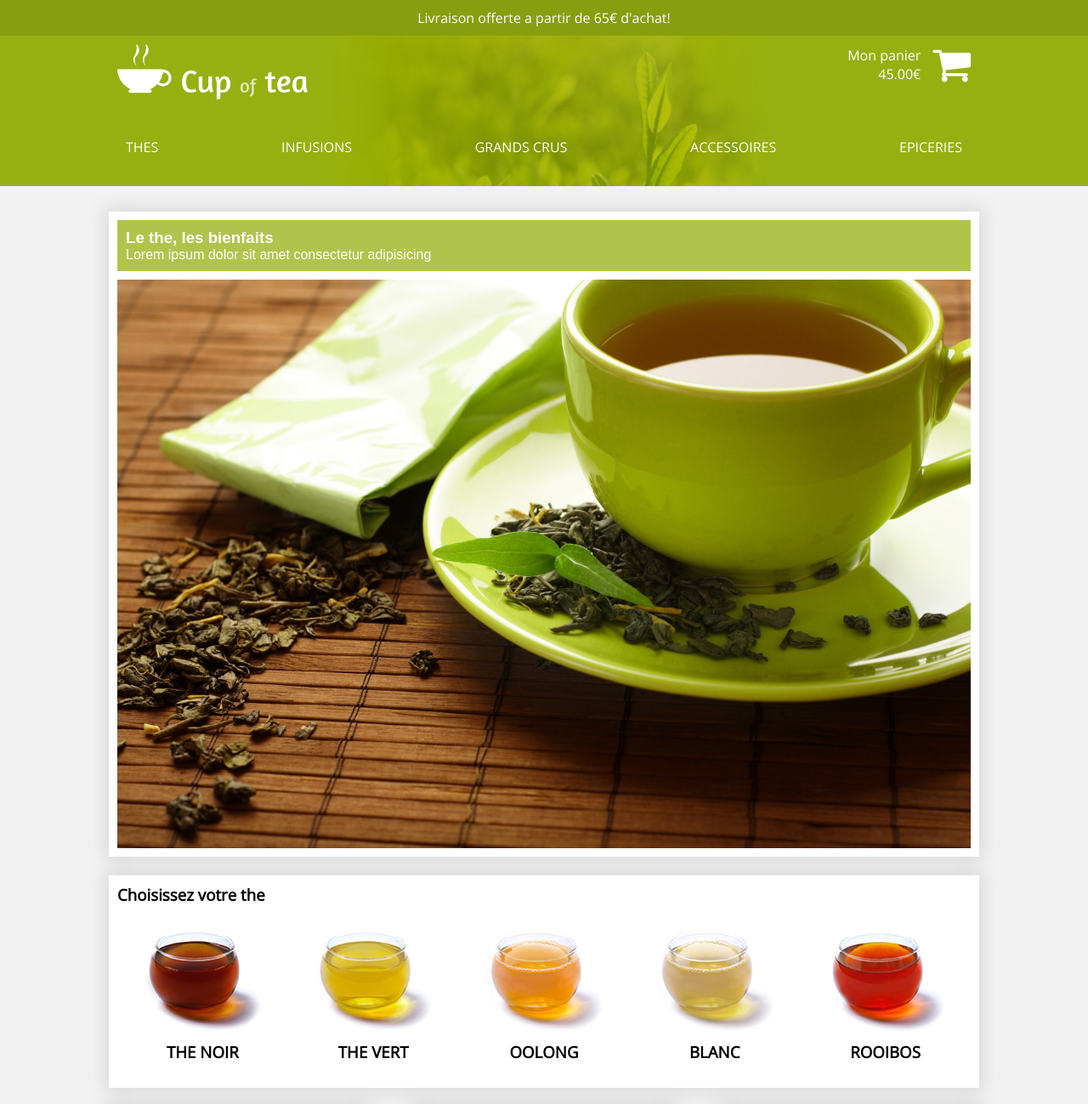
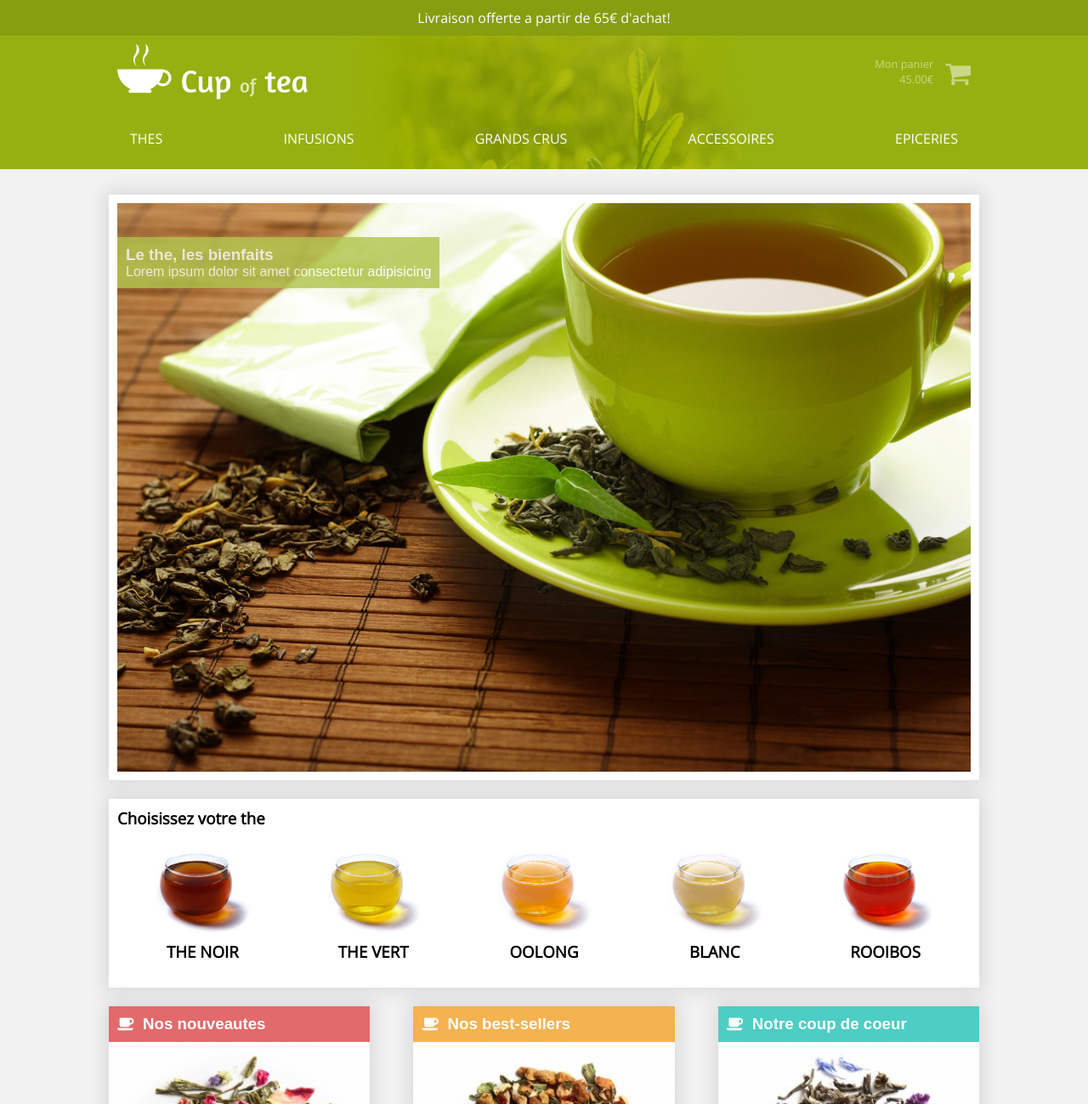
Before and after one commit to lkatkus/3WA-W4-4, a plain HTML site: page index.html in a window 1280 px wide. Shown: the top 1299 px of the page at 85% size. Drawn offline with nearby package versions, Linux system fonts and the light colour scheme; a web font is replaced by a local one.

Commit message:
Final for review

```diff
--- a/css/style.css
+++ b/css/style.css
@@ -1,9 +1,7 @@
-
-
-
 /*VARIABLES*/
 html{
     --mobile-width:80%;
+    --max-width:1100px;
     --default-shadow:0px 0px 20px 5px rgba(0,0,0,0.1);
 }
 
@@ -67,11 +65,13 @@ header{
 
 .wrapper{
     width: var(--mobile-width);
+    max-width: var(--max-width);
     margin: 0 auto;
 }
 
 .content{
     padding: 10px;
+    position: relative;
 }
 
 .content-title{
@@ -106,7 +106,7 @@ header nav ul{
 }
 
 header nav li{
-    padding: 15px 0 15px 0;
+    padding: 15px 15px 15px 15px;
     border-radius: 1em;
     transition: all 0.3s;
 }
@@ -114,6 +114,17 @@ header nav li{
 header nav li:hover{
     background-color: rgba(255,255,255,0.2);
     border-radius: 1em;
+}
+
+/*CART COMPONENTS*/
+.cart{
+    opacity: 0.5;
+    transition: all 0.2s;
+}
+
+.cart:hover{
+    opacity: 1;
+    cursor: pointer;
 }
 
 /*FOOTER NAVIGATION STYLING*/
@@ -125,10 +136,12 @@ header nav li:hover{
     padding: 15px;
     opacity: 0.7;
     transition: all 0.3s;
+    user-select: none;
 }
 
 .footerNav ul li:hover{
     opacity: 1;
+    cursor: pointer;
 }
 
 
@@ -143,6 +156,10 @@ header nav li:hover{
 
 .text-white{
     color: white;
+}
+
+.text-small{
+    font-size: 0.8em;
 }
 
 /*BACKGROUND COLORS*/
@@ -176,19 +193,36 @@ header nav li:hover{
 }
 
 /*SMALL PRODUCT COMPONENT STYLING*/
+.product-small-container:hover .product-small{
+    opacity: 0.5;
+    transition: all 0.2s;
+}
+
+.product-small.product-small-thumbnail:hover{
+    color:unset;
+    opacity: 1;
+    cursor: pointer;
+}
+
 .product-small{
     margin: 0 auto;
     padding: 20px;
     text-transform: uppercase;
     text-align: center;
+    z-index: 2;
 }
 
+.product-small img{
+    width: 60%;
+    margin: 0 auto;
+}
 
 /*PRODUCT COMPONENT STYLING*/
 .product{
     width: 100%;
     padding-bottom: 10px;
     box-shadow: var(--default-shadow);
+    cursor: pointer;
 }
 
 .product + .product{
@@ -212,15 +246,22 @@ header nav li:hover{
 /*SERVICES STYLING*/
 .services-features{
     padding: 20px;
-    opacity: 0.8;
+    user-select: none;
 }
 
 .services-features li{
     padding: 10px;
+    opacity: 0.7;
+    transition: all 0.2s;
 }
 
 .services-features i{
     display: block;
+}
+
+.services-features li:hover{
+    opacity: 1;
+    cursor: pointer;
 }
 
 /*DISPLAY OPTIONS*/
@@ -237,7 +278,10 @@ header nav li:hover{
         display: flex;
         flex-flow: row;
         justify-content: space-between;
-        align-items: flex-start;
+    }
+
+    .flex-container-middle{
+        align-items: center;
     }
 
     .product{
@@ -248,9 +292,29 @@ header nav li:hover{
         margin-top: 0;
     }
 
+    .product-small img{
+        width: 80%;
+    }
+
+    header nav ul{
+        padding: 10px;
+    }
+
     .footerNav ul li{
         padding: 5px;
         border-radius: 1em;
         transition: all 0.3s;
     }
+
+    .content-title{
+        position: absolute;
+        top: 50px;
+        opacity: 0.8;
+        transition: all 0.2s;
+    }
+
+    .content-title:hover{
+        opacity: 1;
+        cursor: pointer;
+    }
 }
--- a/index.html
+++ b/index.html
@@ -19,14 +19,14 @@
             </div>
 
             <div class="wrapper">
-                <div class="content flex-container">
+                <div class="content flex-container flex-container-middle">
                     <img class="logo" src="img/logo.png" alt="Logo image">
-                    <div class="display-desktop">
-                        <div class="cart-info">
+                    <div class="cart display-desktop">
+                        <div class="cart-info text-small">
                             <p>Mon panier</p>
                             <p>45.00€</p>
                         </div>
-                        <i class="fa fa-shopping-cart fa-3x" aria-hidden="true"></i>
+                        <i class="fa fa-shopping-cart fa-2x" aria-hidden="true"></i>
                     </div>
                 </div>
             </div>
@@ -62,30 +62,30 @@
             <br>
 
             <div class="wrapper">
-                <div class="content bg-white shadow">
+                <div class="content product-small-container bg-white shadow">
                     <h3>Choisissez votre the</h3>
                     <div class="flex-container">
-                        <div class="product-small">
+                        <div class="product-small product-small-thumbnail">
                             <img src="img/tea/1.jpg" alt="First tea">
                             <h3>The noir</h3>
                         </div>
 
-                        <div class="product-small">
+                        <div class="product-small product-small-thumbnail">
                             <img src="img/tea/2.jpg" alt="First tea">
                             <h3>The vert</h3>
                         </div>
 
-                        <div class="product-small">
+                        <div class="product-small product-small-thumbnail">
                             <img src="img/tea/3.jpg" alt="First tea">
                             <h3>Oolong</h3>
                         </div>
 
-                        <div class="product-small">
+                        <div class="product-small product-small-thumbnail">
                             <img src="img/tea/4.jpg" alt="First tea">
                             <h3>Blanc</h3>
                         </div>
 
-                        <div class="product-small">
+                        <div id="band" class="product-small product-small-thumbnail">
                             <img src="img/tea/5.jpg" alt="First tea">
                             <h3>Rooibos</h3>
                         </div>
```
